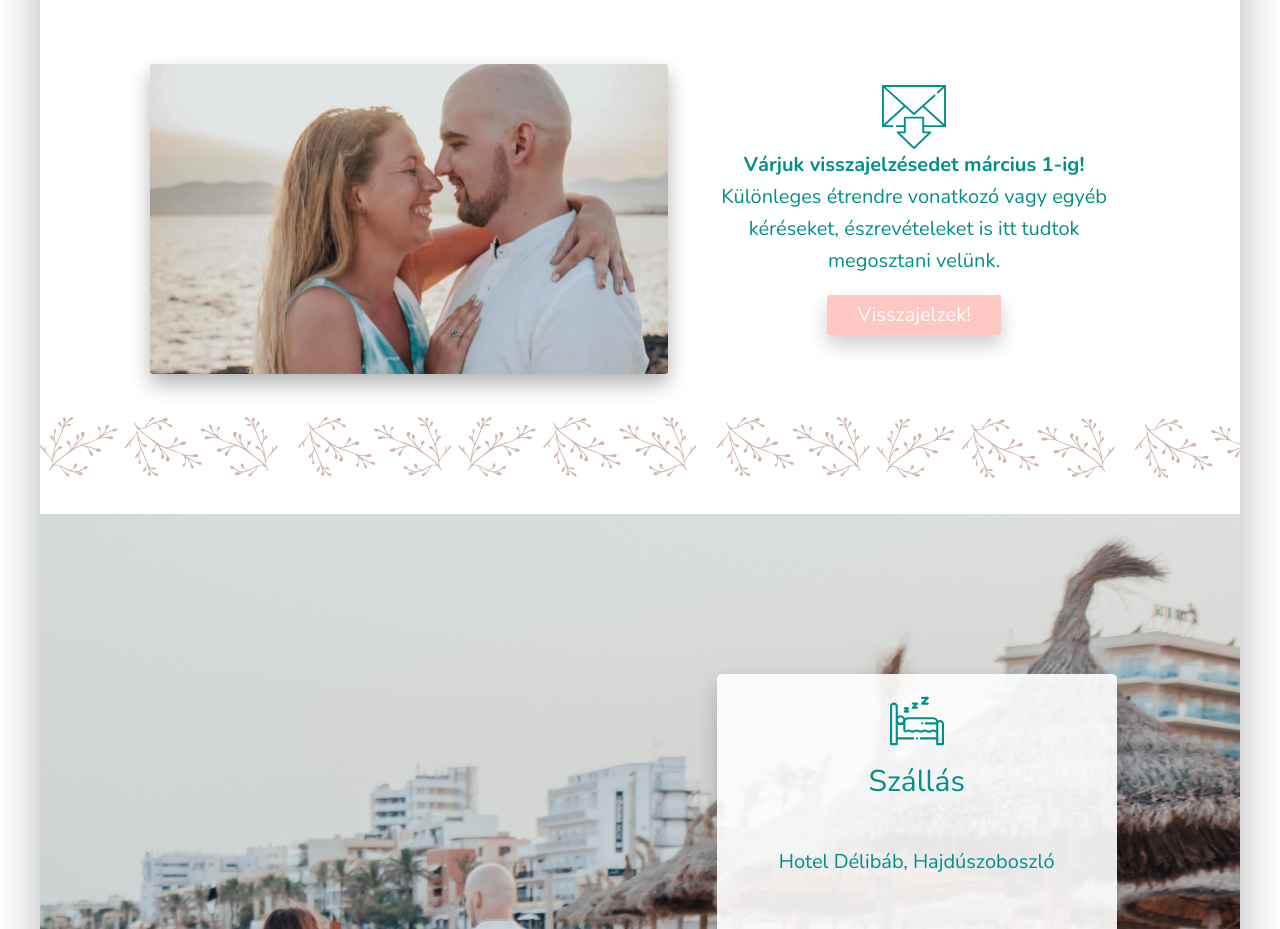
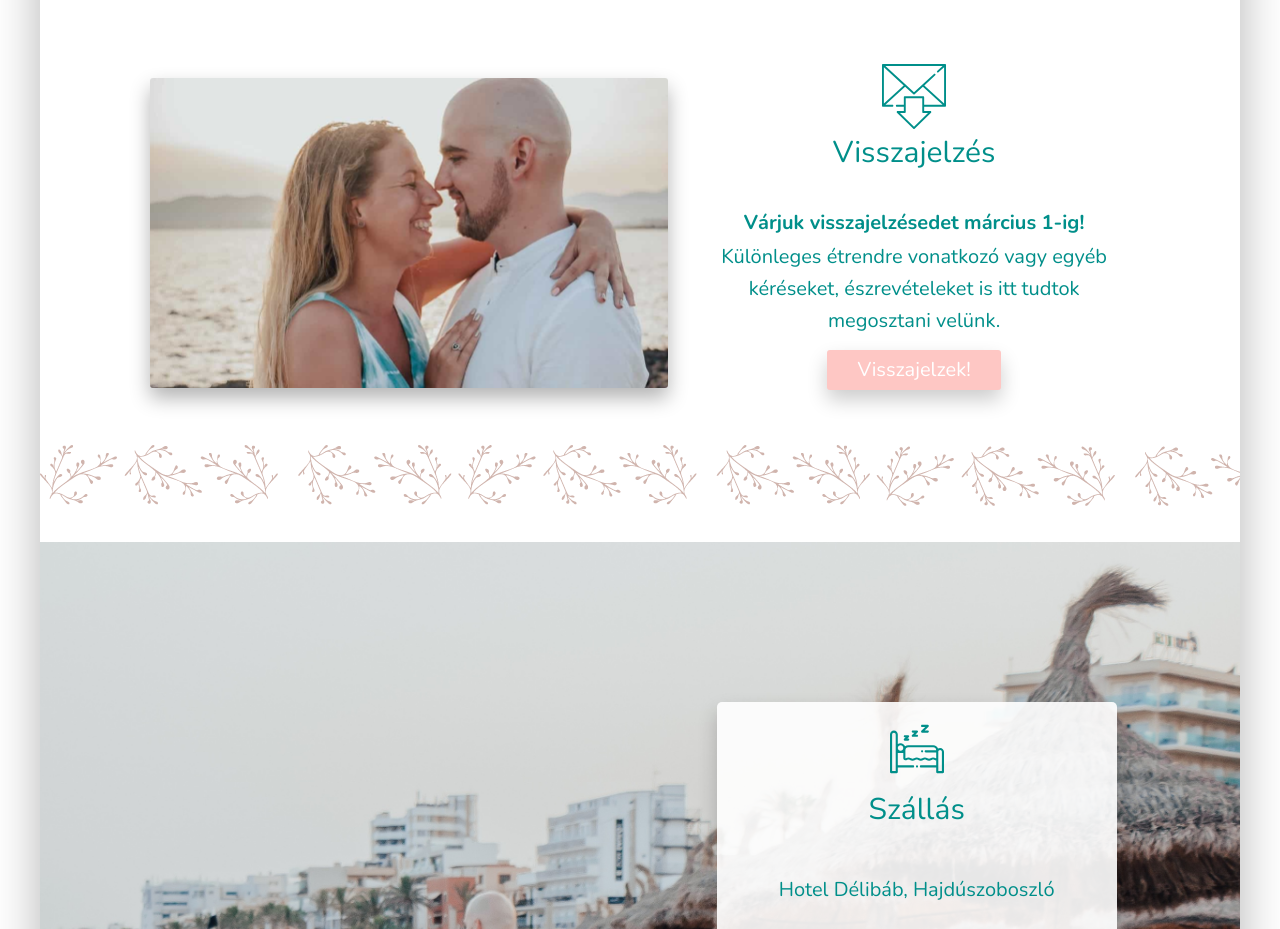
Before and after one commit to adamtoth9112/wedding, a website: page index.html in a window 1280 px wide. Shown: the part 2270-3199 px from the top of the page. Drawn offline with nearby package versions, Linux system fonts and the light colour scheme; grey boxes are pictures that could not be loaded.

Commit message:
rsvp title

```diff
--- a/index.html
+++ b/index.html
@@ -106,6 +106,7 @@
                     </div>
                     <div class="row--4__text">
                         <img src="img/mail.svg" alt="" class="row--icon">
+                        <h2 class="content-title">Visszajelzés</h2>
                         <p class="content-text"><strong>Várjuk visszajelzésedet március 1-ig!</strong></p>
                         <p class="content-text">Különleges étrendre vonatkozó vagy egyéb kéréseket, észrevételeket is itt tudtok megosztani velünk.</p>
                         <a class="btn" href="https://docs.google.com/forms/d/e/1FAIpQLSeM7rQDV2jpCbzlKxizX2PxuYe9HAYtgaaxVQ_jxpZBCb37UA/viewform">Visszajelzek!</a>
```
